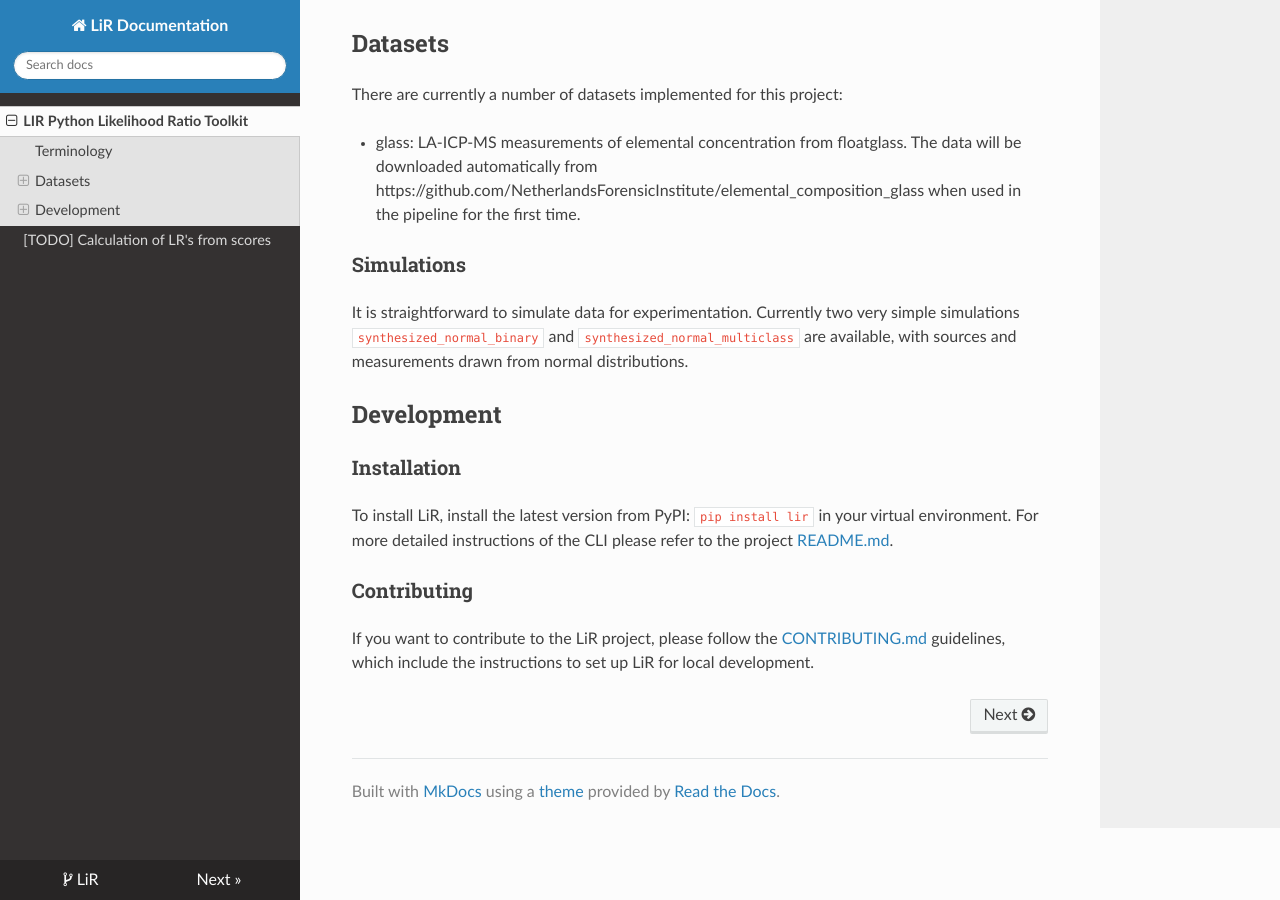
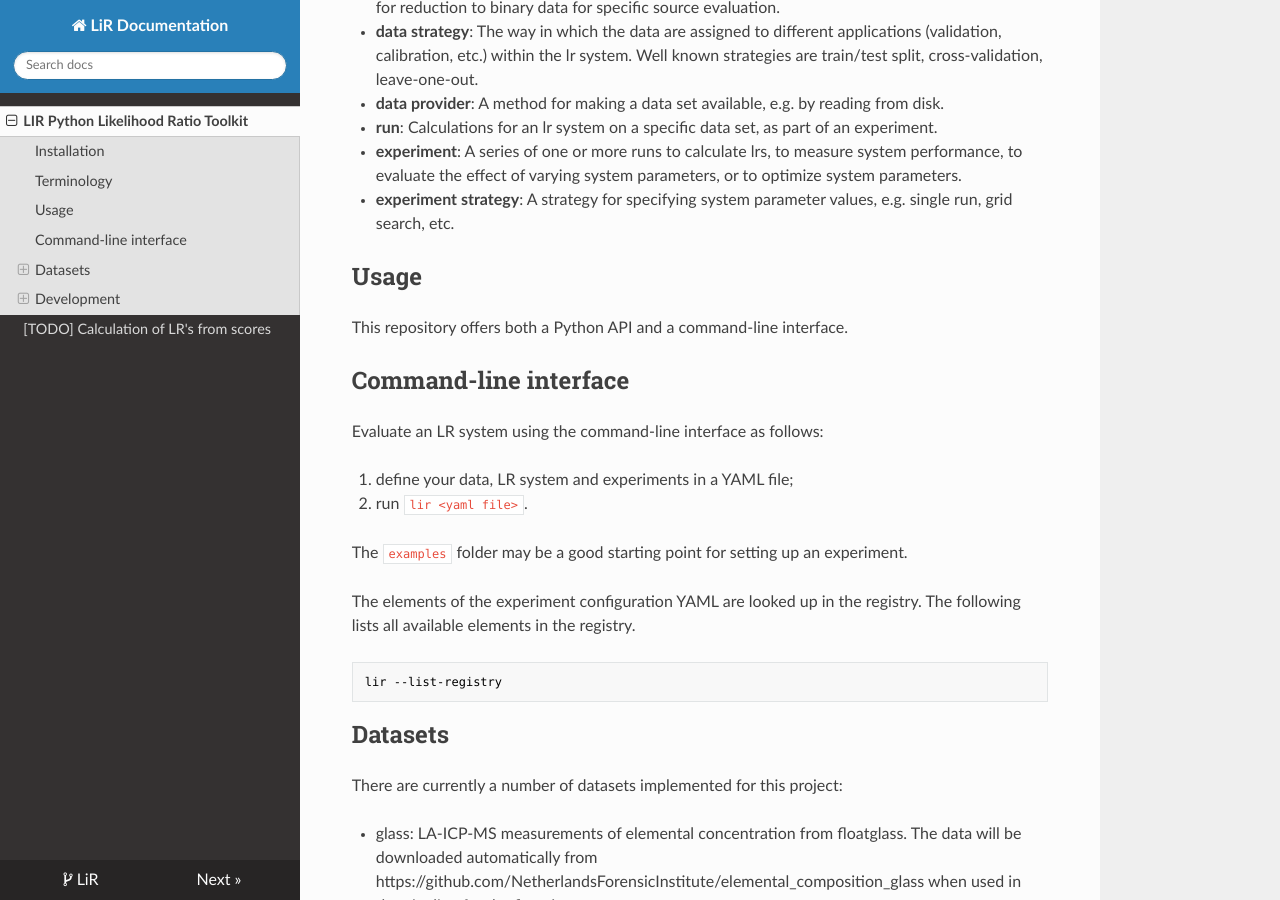
Before and after one commit to NetherlandsForensicInstitute/lir, an MkDocs documentation site: the page built from docs/index.md, in a window 1280 px wide and 900 px high, scrolled down 1125 px. Built offline with MkDocs 1.6.1, drawn with Linux system fonts in a browser that asks for light colours; nearby versions of some CDN libraries; some of the changed text lies outside the part shown.

Commit message:
Add section on installation and usage in documentation

````diff
--- a/docs/index.md
+++ b/docs/index.md
@@ -4,6 +4,17 @@
 Toolkit for developing, optimising and evaluating Likelihood Ratio (LR) systems. This allows benchmarking of LR systems
 on different datasets, investigating impact of different sampling schemes or techniques, and doing case-based validation
 and computation of case LRs.
+
+LIR was first released in 2020 and redesigned from scratch in 2025, replacing the [previous repository](https://github.com/NetherlandsForensicInstitute/lir-deprecated).
+
+Installation
+------------
+
+LIR is compatible with Python 3.11 and later. The easiest way to install LIR is to use `pip`:
+
+```shell
+pip install lir
+```
 
 Terminology
 -----------
@@ -37,6 +48,30 @@
 - **experiment strategy**: A strategy for specifying system parameter values, e.g. single run, grid search, etc.
 
 
+Usage
+-----
+
+This repository offers both a Python API and a command-line interface.
+
+
+Command-line interface
+----------------------
+
+Evaluate an LR system using the command-line interface as follows:
+
+1. define your data, LR system and experiments in a YAML file;
+2. run `lir <yaml file>`.
+
+The `examples` folder may be a good starting point for setting up an experiment.
+
+The elements of the experiment configuration YAML are looked up in the registry. The following lists all available
+elements in the registry.
+
+```commandline
+lir --list-registry
+```
+
+
 Datasets
 --------
 There are currently a number of datasets implemented for this project:
````
